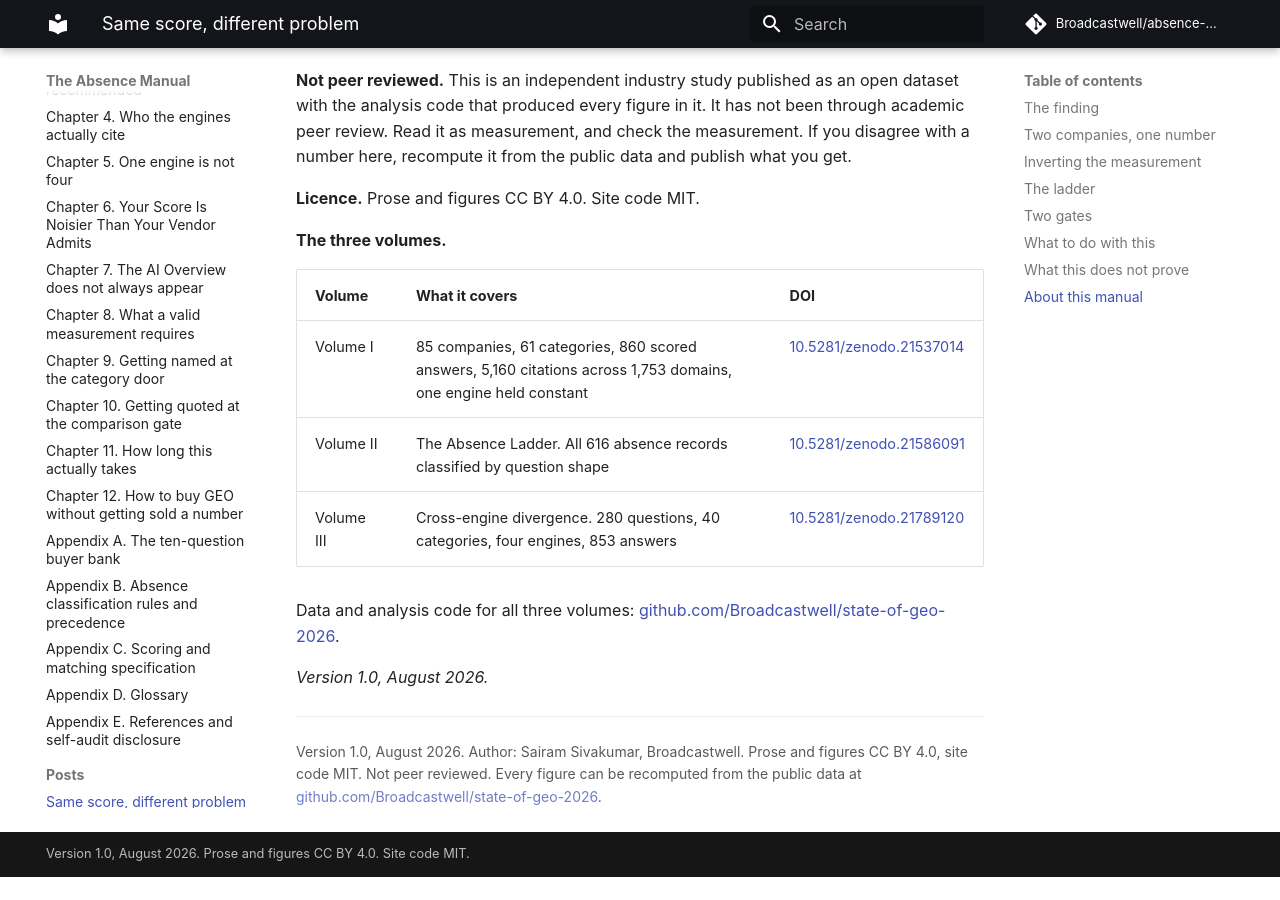
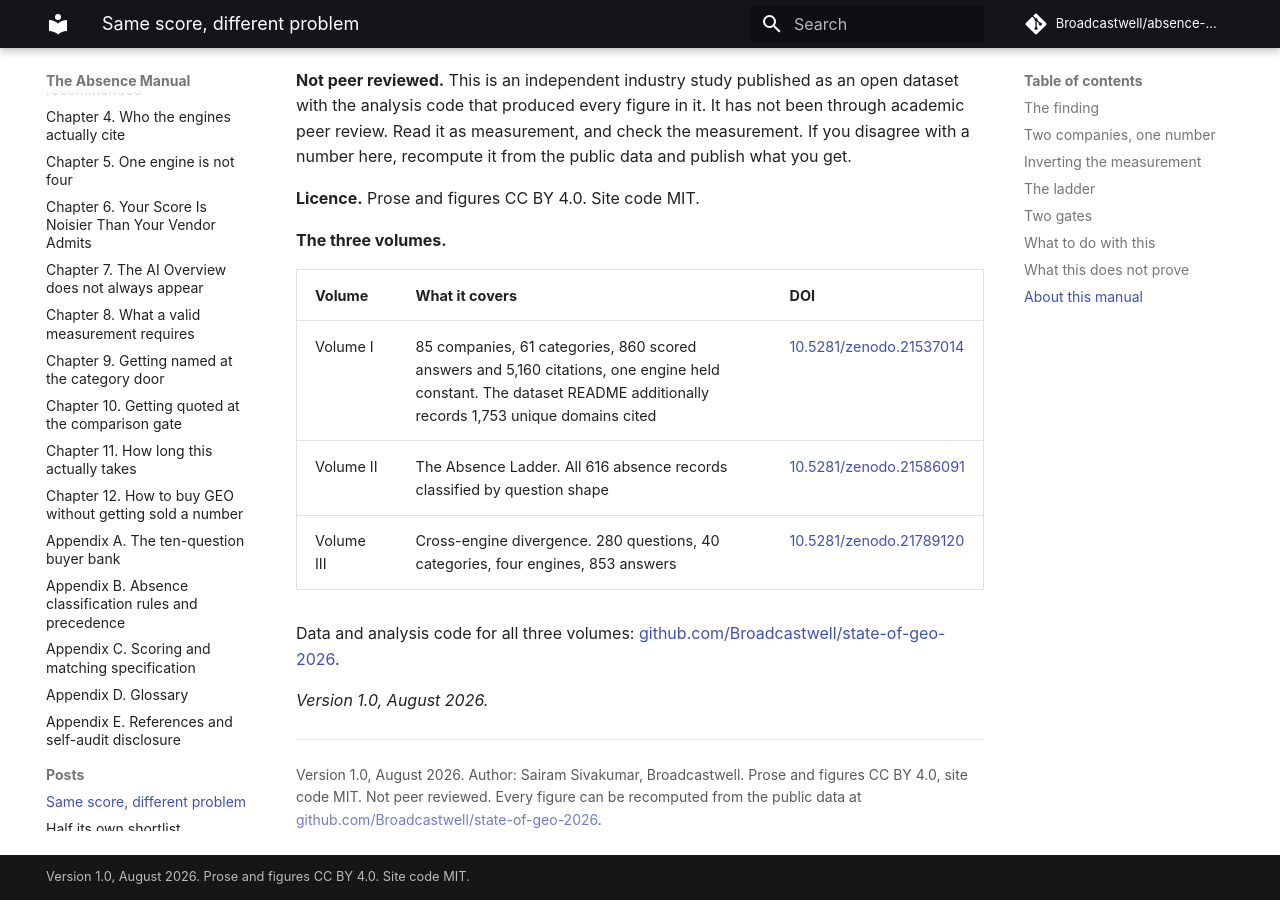
Before and after one commit to Broadcastwell/absence-manual, an MkDocs documentation site: the page built from docs/posts/same-score-different-problem.md, in a window 1280 px wide and 900 px high, scrolled down 3772 px. Built offline with MkDocs 1.6.1 and Material for MkDocs 9.7.7, drawn with Linux system fonts in a browser that asks for light colours; comment, search, counter and statistics services are not loaded; before the commit the page ends 4649 px from its top, so only the background shows below that.

Commit message:
Label the unique domain figure to its dataset README in the repeated block

```diff
--- a/docs/posts/same-score-different-problem.md
+++ b/docs/posts/same-score-different-problem.md
@@ -95,7 +95,7 @@
 
 | Volume | What it covers | DOI |
 |-|-|-|
-| Volume I | 85 companies, 61 categories, 860 scored answers, 5,160 citations across 1,753 domains, one engine held constant | [10.5281/zenodo.21537014](https://doi.org/10.5281/zenodo.21537014) |
+| Volume I | 85 companies, 61 categories, 860 scored answers and 5,160 citations, one engine held constant. The dataset README additionally records 1,753 unique domains cited | [10.5281/zenodo.21537014](https://doi.org/10.5281/zenodo.21537014) |
 | Volume II | The Absence Ladder. All 616 absence records classified by question shape | [10.5281/zenodo.21586091](https://doi.org/10.5281/zenodo.21586091) |
 | Volume III | Cross-engine divergence. 280 questions, 40 categories, four engines, 853 answers | [10.5281/zenodo.21789120](https://doi.org/10.5281/zenodo.21789120) |
 
```
Also changed, not shown: docs/posts/half-its-own-shortlist.md (+1 -1 lines).
